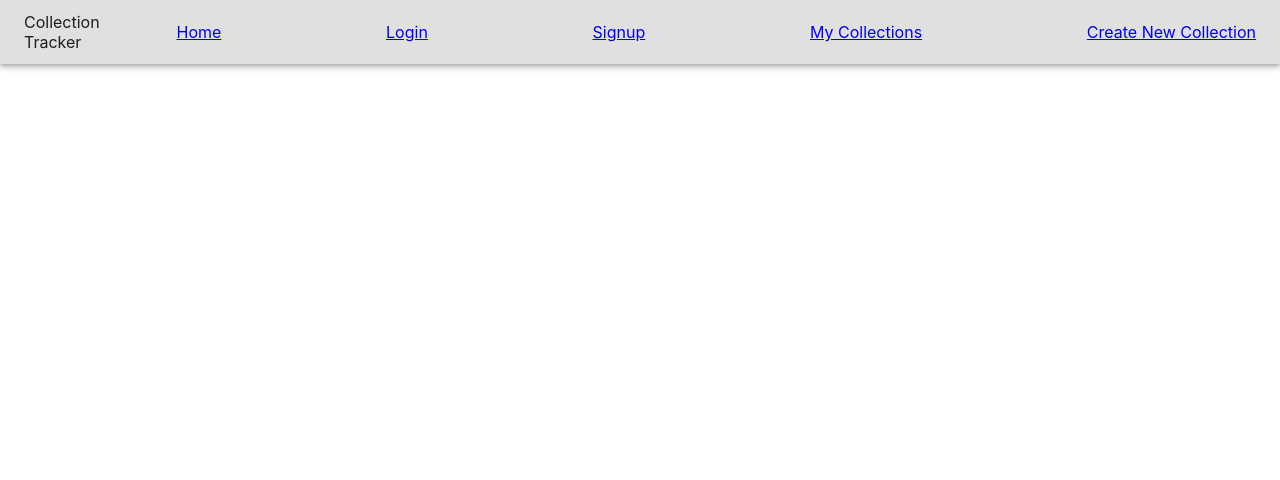
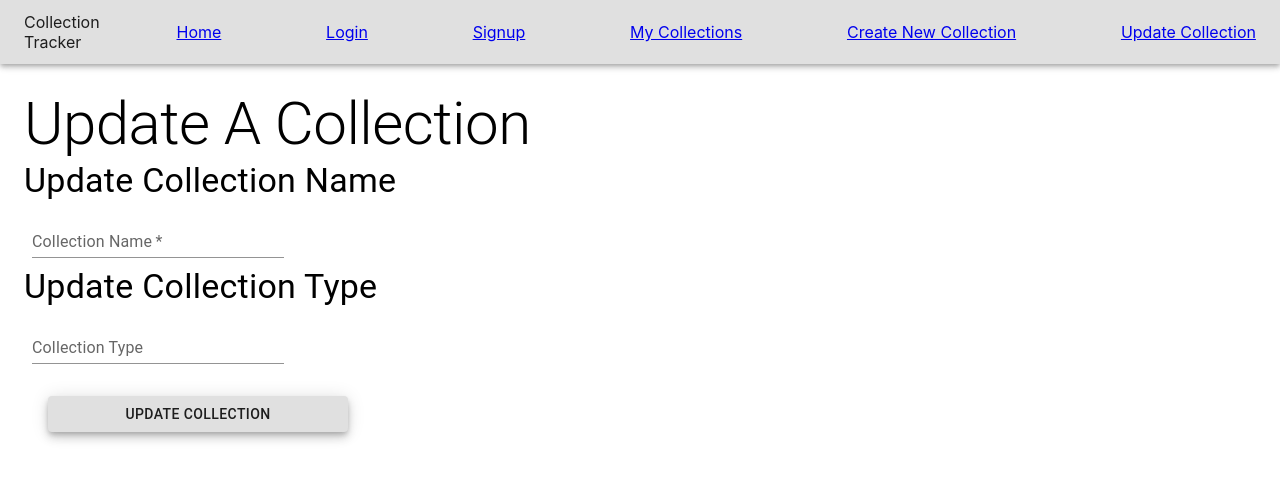
Before and after one commit to nforman91/collection_tracker_fe, a React (Create React App) app: page /mycollections/update in a window 1280 px wide. Shown: the top 480 px of the page. Built offline with nearby package versions, Linux system fonts and the light colour scheme.

Commit message:
Still working on individual pages but got delete modal and functionality working

```diff
--- a/src/App.js
+++ b/src/App.js
@@ -9,6 +9,7 @@ import Signup from "./components/Signup";
 import MyCollections from "./components/MyCollections";
 import CreateNewCollection from "./components/CreateNewCollection";
 import CollectionPage from "./components/CollectionPage";
+import UpdateCollection from "./components/UpdateCollection";
 import Logout from "./components/Logout";
 
 function App() {
@@ -19,9 +20,16 @@ function App() {
         <Route exact path="/" element={<Home />} />
         <Route path="/login" element={<Login />} />
         <Route path="/signup" element={<Signup />} />
-        <Route path="/mycollections" element={<MyCollections />} />
-        <Route path="/collection/:collection_id" element={<CollectionPage />} />
-        <Route path="/collection" element={<CreateNewCollection />} />
+        <Route exact path="/mycollections" element={<MyCollections />} />
+        <Route
+          path="/mycollections/createnew"
+          element={<CreateNewCollection />}
+        />
+        <Route
+          path="/mycollections/:collection_name"
+          element={<CollectionPage />}
+        />
+        <Route path="/mycollections/update" element={<UpdateCollection />} />
       </Routes>
     </Router>
   );
--- a/src/components/CollectionPage.js
+++ b/src/components/CollectionPage.js
@@ -4,8 +4,8 @@ import { useParams, useHistory } from "react-router-dom";
 
 const CollectionPage = (props) => {
   const [displayedCollection, setDisplayedCollection] = useState([]);
-  //   const { collection } = props;
-  const { collection_id } = useParams();
+  const { collection } = props;
+  //   const { collection_id } = useParams();
 
   //   const { collections } = props;
   //   const collections = props.collections;
@@ -16,7 +16,7 @@ const CollectionPage = (props) => {
 
   useEffect(() => {
     axios
-      .get(`http://localhost:9000/api/collections/${collection_id}`)
+      .get(`http://localhost:9000/api/collections/${collection.collection_id}`)
       .then((res) => {
         setDisplayedCollection(res.data);
       });
--- a/src/components/CollectionPageItem.js
+++ b/src/components/CollectionPageItem.js
@@ -1,6 +1,8 @@
-import React from "react";
+import React, { useState } from "react";
+import axios from "axios";
 import { Link } from "react-router-dom";
-import { Box } from "@mui/material";
+import { Box, Button } from "@mui/material";
+import DeleteCollectionModal from "./DeleteCollectionModal";
 
 const style = {
   width: { sm: 100, md: 300 },
@@ -11,17 +13,67 @@ const style = {
   p: 2,
   display: "flex",
   justifyContent: "space-between",
+  flexWrap: "wrap",
+  //   flexDirection: "column",
 };
 
 const CollectionPageItem = (props) => {
-  const { collection_id, collection_name } = props.collection;
+  //   const { collection_id, collection_name, collection_type } = props.collection;
+  const { collection } = props;
+  const [modal, setModal] = useState(false);
+
+  const showModal = () => {
+    setModal(true);
+  };
+
+  const handleYes = () => {
+    axios
+      .delete(
+        `http://localhost:9000/api/collections/${collection.collection_id}`
+      )
+      .then((res) => {
+        props.setCollections(res.data);
+      });
+  };
+
+  const handleNo = () => {
+    setModal(false);
+  };
 
   return (
     <Box sx={{ ...style }}>
-      <div>{collection_name}</div>
-      <Link to={`/collections/${collection_id}`}>
-        <button>View Collection</button>
+      <div>{collection.collection_name}</div>
+      <div>{collection.collection_type}</div>
+      <Link to={`/mycollections/update`}>
+        <button>EditNOT</button>
       </Link>
+      <Link
+        to={{
+          pathname: `/mycollections/${collection.collection_name}`,
+          state: { collection: collection },
+        }}
+      >
+        <button>ViewNOT</button>
+      </Link>
+      <Button
+        sx={{
+          height: 30,
+          width: 100,
+          backgroundColor: "white",
+          color: "black",
+          border: "1px solid black",
+        }}
+        onClick={showModal}
+      >
+        Delete
+      </Button>
+      {modal && (
+        <DeleteCollectionModal
+          collection_name={collection.collection_name}
+          handleYes={handleYes}
+          handleNo={handleNo}
+        />
+      )}
     </Box>
   );
 };
--- a/src/components/CreateNewCollection.js
+++ b/src/components/CreateNewCollection.js
@@ -1,5 +1,6 @@
 import axios from "axios";
 import React, { useState } from "react";
+import { useNavigate } from "react-router-dom";
 import { Box, TextField, Typography, Button } from "@mui/material";
 
 const style = {
@@ -9,13 +10,17 @@ const style = {
   m: 3,
 };
 
-const CreateNewCollection = () => {
+const CreateNewCollection = (props) => {
+  const navigate = useNavigate();
+
   const initialFormValues = {
     collection_name: "",
+    collection_type: "",
   };
 
   const initialFormErrors = {
     collection_name: "",
+    collection_type: "",
   };
 
   const initialCollection = [];
@@ -30,6 +35,9 @@ const CreateNewCollection = () => {
       .then((res) => {
         setCollection([res.data, ...collection]);
         setFormValues(initialFormValues);
+        console.log(formValues);
+        // alert(`Collection created successfully!`);
+        navigate("/mycollections");
       })
       .catch((err) => {
         console.log(err);
@@ -41,6 +49,7 @@ const CreateNewCollection = () => {
     e.preventDefault();
     const newCollection = {
       collection_name: formValues.collection_name.trim(),
+      collection_type: formValues.collection_type.trim(),
     };
     postCollection(newCollection);
   };
@@ -62,6 +71,7 @@ const CreateNewCollection = () => {
         autoComplete="off"
         m={3}
       >
+        <Typography variant="h2">Create New Collection</Typography>
         <Typography variant="h4">Collection Name</Typography>
         <TextField
           required
@@ -72,6 +82,17 @@ const CreateNewCollection = () => {
           type="text"
           onChange={onChange}
           value={formValues.collection_name}
+        />
+        <Typography variant="h4">Collection Type</Typography>
+        <TextField
+          required
+          id="standard-required"
+          label="Collection Type"
+          variant="standard"
+          name="collection_type"
+          type="text"
+          onChange={onChange}
+          value={formValues.collection_type}
         />
         <Button
           sx={{ ...style }}
--- /dev/null
+++ b/src/components/DeleteCollectionModal.js
@@ -0,0 +1,35 @@
+import React from "react";
+import { Box, Typography } from "@mui/material";
+
+const DeleteCollectionModal = (props) => {
+  const { collection_name } = props;
+
+  const handleYes = () => {
+    props.handleYes();
+  };
+
+  const handleNo = () => {
+    props.handleNo();
+  };
+
+  return (
+    <Box
+      sx={{
+        width: 250,
+        height: 80,
+        border: "1px solid black",
+        backgroundColor: "white",
+        m: 1,
+        p: 1,
+      }}
+    >
+      <Typography>
+        {`Are you sure you want to delete ${collection_name}?`}
+      </Typography>
+      <button onClick={handleYes}>Yes</button>
+      <button onClick={handleNo}>No</button>
+    </Box>
+  );
+};
+
+export default DeleteCollectionModal;
--- a/src/components/Login.js
+++ b/src/components/Login.js
@@ -1,4 +1,5 @@
 import React from "react";
+import { useNavigate } from "react-router-dom";
 import { Box, TextField, Typography, Button } from "@mui/material";
 
 const style = {
@@ -9,6 +10,8 @@ const style = {
 };
 
 const Login = () => {
+  const navigate = useNavigate();
+
   return (
     <Box
       component="form"
@@ -34,7 +37,12 @@ const Login = () => {
         label="Password"
         variant="standard"
       />
-      <Button sx={{ ...style }} color="primary" variant="contained">
+      <Button
+        sx={{ ...style }}
+        color="primary"
+        variant="contained"
+        onClick={() => navigate("/mycollections")}
+      >
         LOGIN
       </Button>
     </Box>
--- a/src/components/MyCollections.js
+++ b/src/components/MyCollections.js
@@ -8,6 +8,8 @@ const style = {
   backgroundColor: "primary.light",
   boxShadow: 6,
   m: 3,
+  display: "flex",
+  flexWrap: "wrap",
 };
 
 const MyCollections = () => {
@@ -25,14 +27,12 @@ const MyCollections = () => {
         ...style,
         height: 500,
         width: 1100,
-        display: "flex",
-        flexWrap: "wrap",
         mb: 1,
         pb: 3,
       }}
     >
       <Typography
-        sx={{ ...style, mb: 2, p: 1, border: "solid black 2px" }}
+        sx={{ ...style, p: 1, border: "solid black 1px" }}
         variant="h1"
         color="secondary"
       >
@@ -44,6 +44,7 @@ const MyCollections = () => {
             <CollectionPageItem
               key={collection.collection_id}
               collection={collection}
+              setCollections={setCollections}
             />
           );
         })}
--- a/src/components/NavBar.js
+++ b/src/components/NavBar.js
@@ -20,7 +20,8 @@ const NavBar = () => {
             <Link to="/login">Login</Link>
             <Link to="/signup">Signup</Link>
             <Link to="/mycollections">My Collections</Link>
-            <Link to="/collection">Create New Collection</Link>
+            <Link to="/mycollections/createnew">Create New Collection</Link>
+            <Link to="/mycollections/update">Update Collection</Link>
           </StyledLinks>
         </Toolbar>
       </AppBar>
--- /dev/null
+++ b/src/components/UpdateCollection.js
@@ -0,0 +1,101 @@
+import React, { useState } from "react";
+import { useNavigate } from "react-router-dom";
+import axios from "axios";
+import { Box, TextField, Typography, Button } from "@mui/material";
+
+const style = {
+  width: { sm: 100, md: 300 },
+  backgroundColor: "primary.light",
+  boxShadow: 6,
+  m: 3,
+};
+
+const initialState = {
+  collection_name: "",
+  collection_type: "",
+};
+
+const UpdateCollection = (props) => {
+  const navigate = useNavigate();
+
+  const [collection, setCollection] = useState(initialState);
+  const [collectionName, setCollectionName] = useState(
+    collection.collection_name
+  );
+  const [collectionType, setCollectionType] = useState(
+    collection.collection_type
+  );
+
+  const handleUpdate = (e) => {
+    e.preventDefault();
+    const updatedCollection = {
+      collection_name: collectionName,
+      collection_type: collectionType,
+    };
+    axios
+      .put(`http://localhost:9000/api/collections/collection`, collection)
+      .then((res) => {
+        setCollection(res.data);
+        navigate("/mycollections");
+      });
+  };
+
+  const changeCollectionName = (e) => {
+    setCollectionName(e.target.value);
+  };
+
+  const changeCollectionType = (e) => {
+    setCollectionType(e.target.value);
+  };
+
+  return (
+    <div className="collection-update">
+      <Box
+        component="form"
+        sx={{
+          display: "flex",
+          flexDirection: "column",
+          "& .MuiTextField-root": { m: 1, width: "25ch" },
+        }}
+        noValidate
+        autoComplete="off"
+        m={3}
+      >
+        <Typography variant="h2">Update A Collection</Typography>
+        <Typography variant="h4">Update Collection Name</Typography>
+        <TextField
+          required
+          id="standard-required"
+          label="Collection Name"
+          variant="standard"
+          name="collection_name"
+          type="text"
+          onChange={changeCollectionName}
+          // value={formValues.collection_name}
+          placeholder={collection.collection_name}
+        />
+        <Typography variant="h4">Update Collection Type</Typography>
+        <TextField
+          id="standard"
+          label="Collection Type"
+          variant="standard"
+          name="collection_type"
+          type="text"
+          onChange={changeCollectionType}
+          // value={formValues.collection_type}
+          placeholder={collection.collection_type}
+        />
+        <Button
+          sx={{ ...style }}
+          color="primary"
+          variant="contained"
+          onClick={handleUpdate}
+        >
+          UPDATE COLLECTION
+        </Button>
+      </Box>
+    </div>
+  );
+};
+
+export default UpdateCollection;
```
